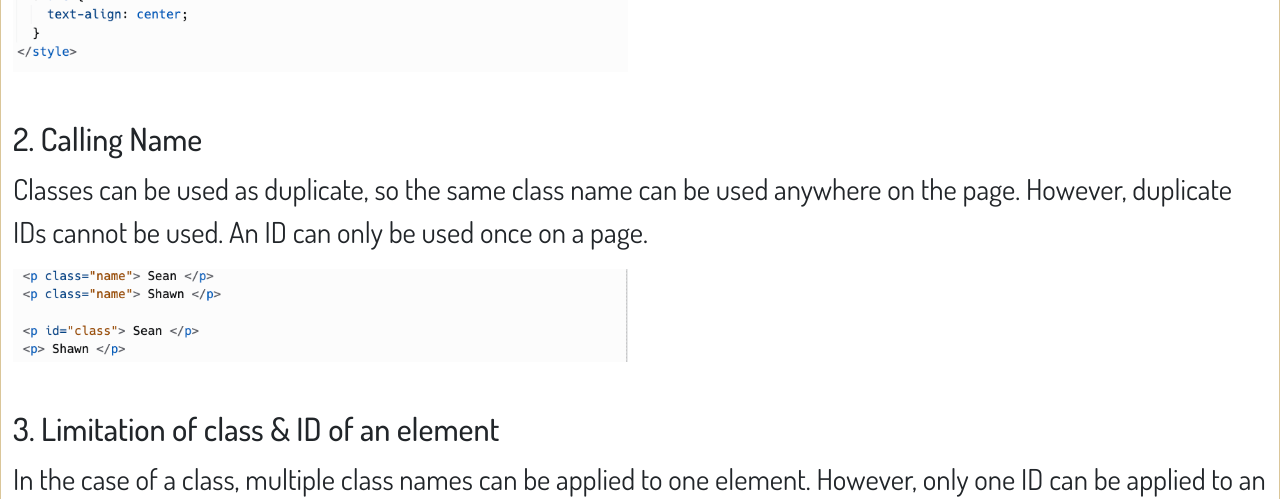
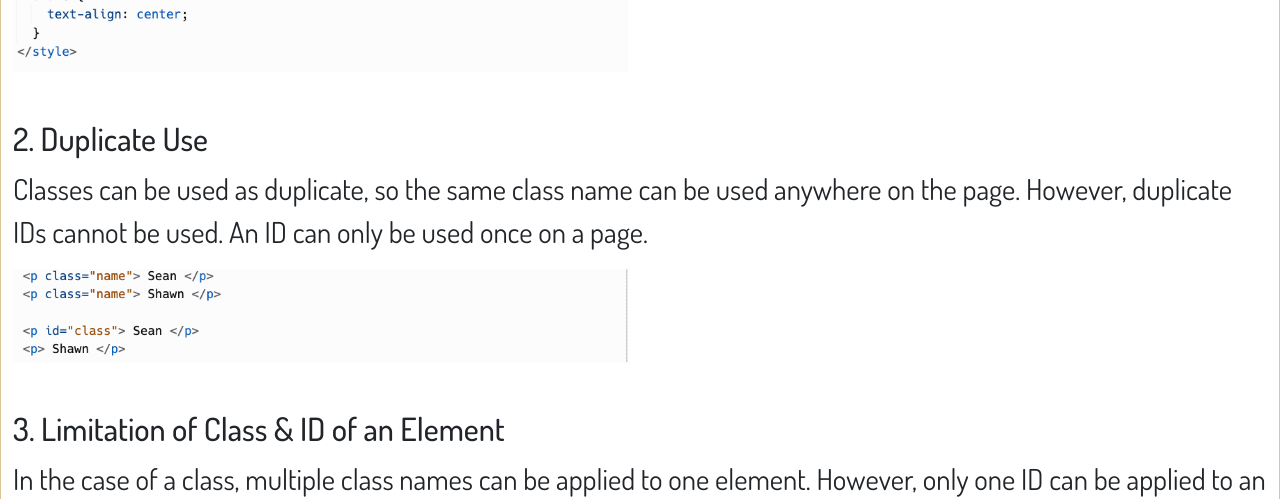
Before and after one commit to lualin/lualin.github.io, a plain HTML site: page blog/html-css.html in a window 1280 px wide. Shown: the part 1020-1519 px from the top of the page. Drawn offline with Linux system fonts and the light colour scheme; a web font is replaced by a local one.

Commit message:
titles edited

```diff
--- a/blog/html-css.html
+++ b/blog/html-css.html
@@ -99,14 +99,14 @@
       <img src="../assets/img/html-css-1.png" alt="">
       <span><br></span>
 
-      <h3>2. Calling Name</h3>
+      <h3>2. Duplicate Use</h3>
       <p>
         Classes can be used as duplicate, so the same class name can be used anywhere on the page. However, duplicate IDs cannot be used. An ID can only be used once on a page.
       </p>
       <img src="../assets/img/html-css-2.png" alt="">
       <span><br></span>
 
-      <h3>3. Limitation of class & ID of an element</h3>
+      <h3>3. Limitation of Class & ID of an Element</h3>
       <p>
         In the case of a class, multiple class names can be applied to one element. However, only one ID can be applied to an element.
       </p>
```
